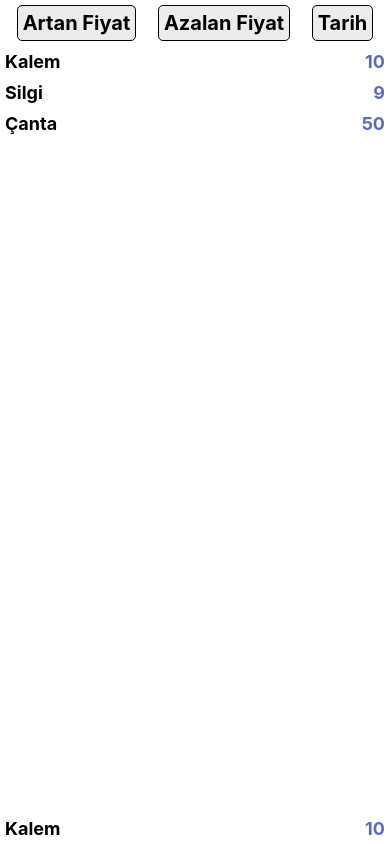
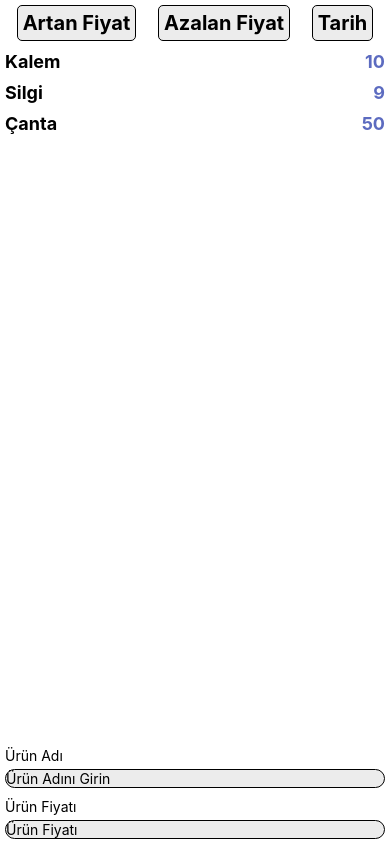
Before and after one commit to patika-128-react-native-bootcamp/week_2-OsmanAlperCAM, a React Native app: screen / in a window 390 px wide. Built offline with nearby package versions, Linux system fonts and the light colour scheme.

Commit message:
Input Componenti Olusturuldu || App.js te Ekrana Basildi

```diff
--- a/src/App.js
+++ b/src/App.js
@@ -3,9 +3,10 @@ import {View, FlatList} from 'react-native';
 import styles from './App.style.js';
 import SelectButton from './Components/SelectButton/';
 import ProductCard from './Components/ProductCard/';
+import Input from './Components/Input/';
 
 const App = () => {
-  // FlatList için geçici data Ekrana Basmak için Geçici liste
+  // FlatList için geçici data
   const [productList, setProductList] = useState([
     {
       name: 'Kalem',
@@ -23,6 +24,7 @@ const App = () => {
       date: '21.11.2021',
     },
   ]);
+
   // FlatList Componenti Render Metodu
   const renderProduct = ({item}) => {
     return <ProductCard name={item.name} price={item.price} />;
@@ -36,7 +38,8 @@ const App = () => {
         <SelectButton title="Tarih" />
       </View>
       <FlatList data={productList} renderItem={renderProduct} />
-      <ProductCard name="Kalem" price="10" />
+      <Input label='Ürün Adı' placeholder='Ürün Adını Girin'/>
+      <Input label='Ürün Fiyatı' placeholder='Ürün Fiyatı'/>
     </View>
   );
 };
--- /dev/null
+++ b/src/Components/Input/Input.js
@@ -0,0 +1,17 @@
+import React, {useState} from 'react';
+import {View, Text, TextInput} from 'react-native';
+import styles from './Input.style';
+
+const Input = ({label,placeholder}) => {
+  const [text, setText] = useState('');
+
+  return (
+    <View style={styles.container}>
+      <Text style={styles.label}>{label}</Text>
+      <View style={styles.inputContainer}>
+        <TextInput placeholder={placeholder} onChangeText={setText}  />
+      </View>
+    </View>
+  );
+};
+export default Input;
--- /dev/null
+++ b/src/Components/Input/Input.style.js
@@ -0,0 +1,16 @@
+import {StyleSheet} from 'react-native';
+
+export default StyleSheet.create({
+  container: {
+    padding: 5,
+  },
+  label: {
+    color: 'black',
+    marginBottom:5,
+  },
+  inputContainer: {
+    backgroundColor: '#ececec',
+    borderWidth: 1,
+    borderRadius: 10,
+  },
+});
--- /dev/null
+++ b/src/Components/Input/index.js
@@ -0,0 +1 @@
+export {default} from './Input';
```
